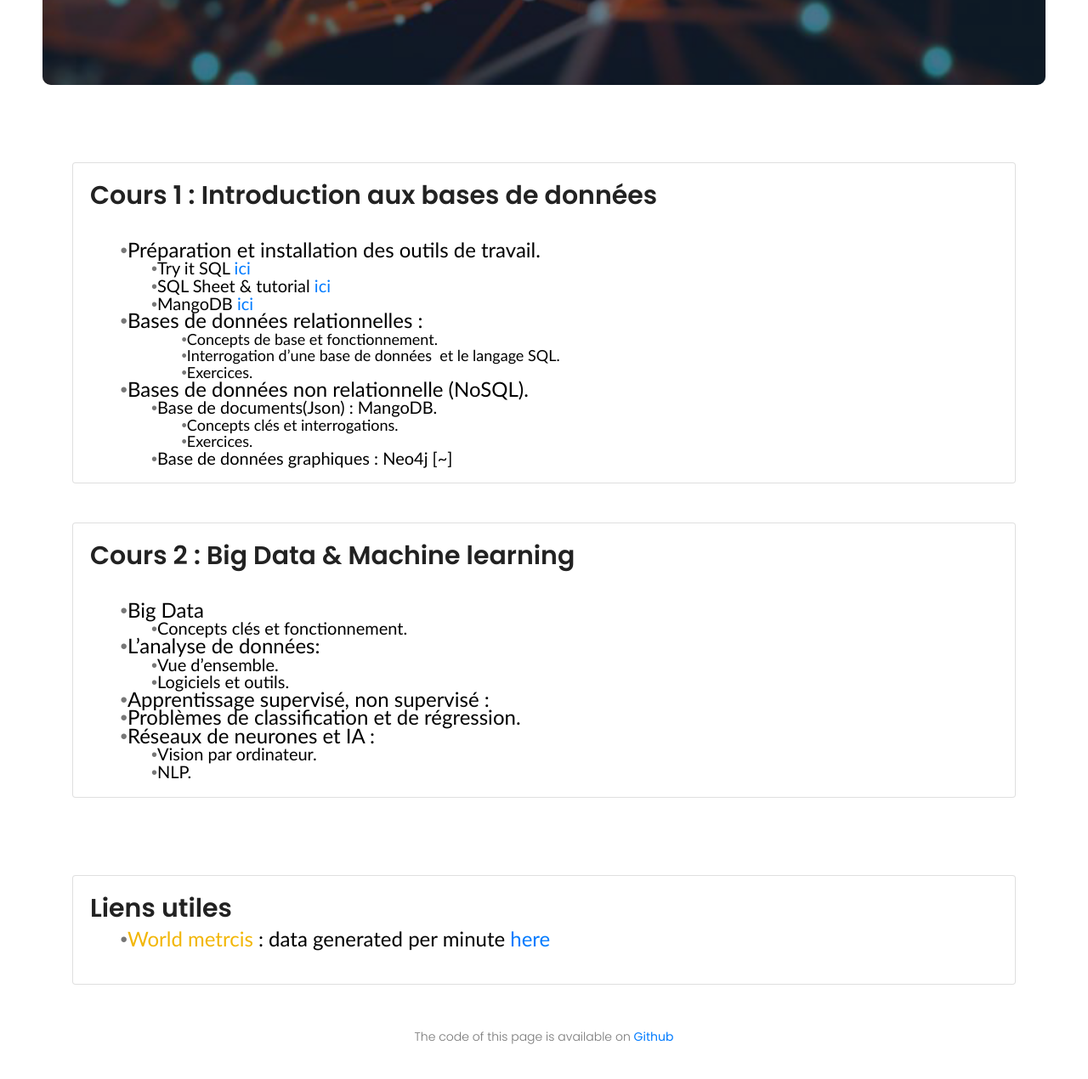
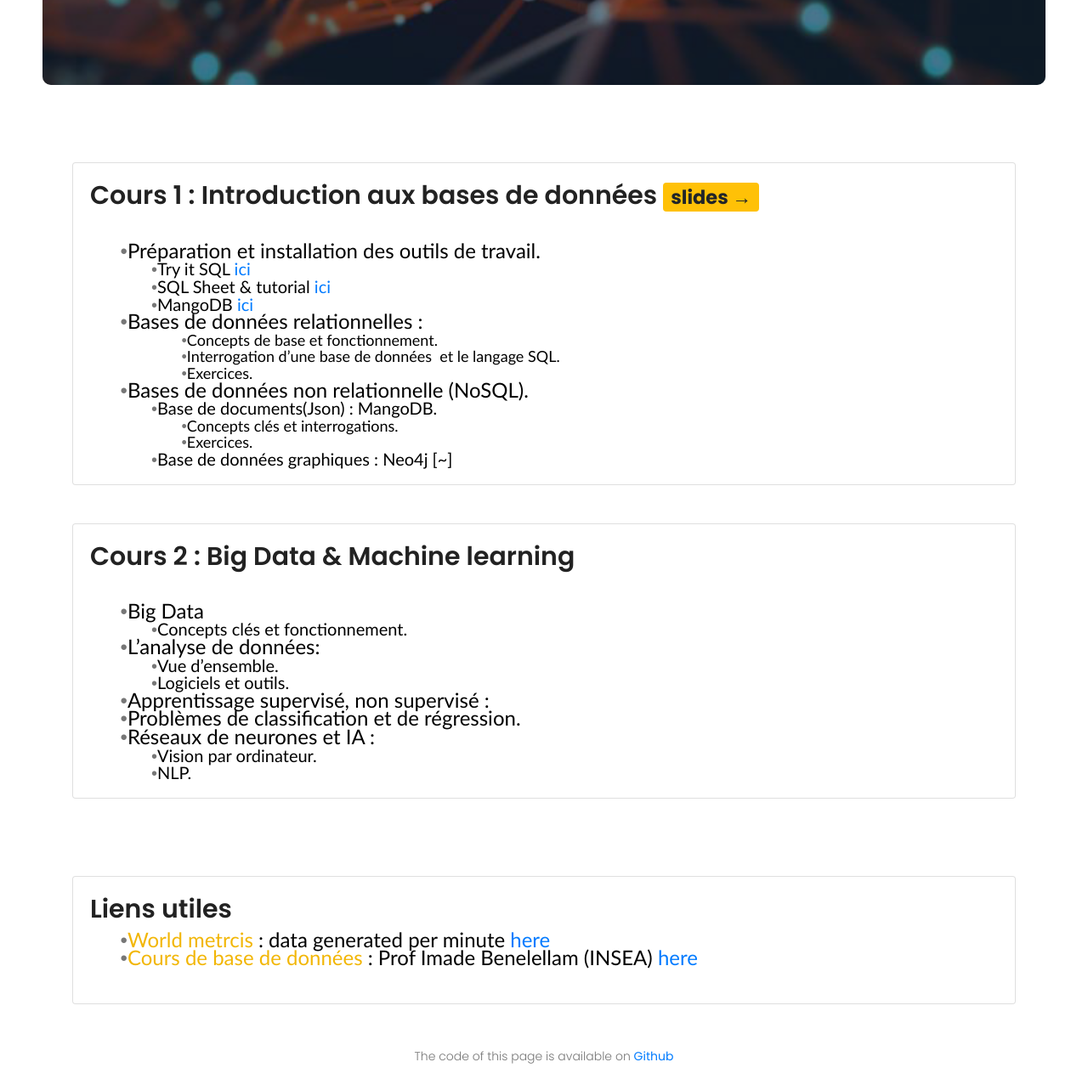
Before and after one commit to Z4ck404/cours_iseg, a plain HTML site: page index.html in a window 1280 px wide. Shown: the part 720-1990 px from the top of the page at 85% size. Before the commit the page ends 1968 px from the top, so only its background shows below. Drawn offline with nearby package versions, Linux system fonts and the light colour scheme.

Commit message:
added course materials

```diff
--- a/index.html
+++ b/index.html
@@ -70,7 +70,7 @@
 					<div class="card mb-12">
 						<div class="card-body">
 
-						  <h2 class="card-title">Cours 1 : Introduction aux bases de données </h2>
+						  <h2 class="card-title">Cours 1 : Introduction aux bases de données <a href="relationaldb_sql"><span class="badge badge-warning">slides &rarr;</span></a> </h2>
 						  <br>
 						  <div style="line-height:90%;margin-top:3.75pt;margin-bottom:0pt;margin-left:.56in;text-indent:-.19in;text-align:left;"><span style="font-size:24px;"><span style="font-family:Arial;">•</span></span><span style="font-size:24px;font-family:Calibri;color:black;">Préparation et installation des outils de travail</span><span style="font-size:24px;font-family:Calibri;color:black;">.</span></div>
 <div style="line-height:90%;margin-top:3.75pt;margin-bottom:0pt;margin-left:.94in;text-indent:-.19in;text-align:left;"><span style="font-size:20px;"><span style="font-family:Arial;">•</span></span><span style="font-size:20px;font-family:Calibri;color:black;">Try it SQL <a href="https://www.w3schools.com/sql/trysql.asp?filename=trysql_op_in"> ici</a> </span></div>
@@ -117,7 +117,8 @@
 						<div class="card-body">
 
 						  <h2 class="card-title">Liens utiles </h2>
-						  <div style="line-height:90%;margin-top:3.75pt;margin-bottom:0pt;margin-left:.56in;text-indent:-.19in;text-align:left;"><span style="font-size:24px;"><span style="font-family:Arial;">•</span></span><span style="font-size:24px;font-family:Calibri;color:black;"><b>World metrcis</b> :  data generated per minute <a href="https://www.worldometers.info/">here</a> </span></div>
+						  <div style="line-height:90%;margin-top:3.75pt;margin-bottom:0pt;margin-left:.56in;text-indent:-.19in;text-align:left;"><span style="font-size:24px;"><span style="font-family:Arial;">•</span></span><span style="font-size:24px;font-family:Calibri;color:black;"><b>World metrcis</b> : data generated per minute <a href="https://www.worldometers.info/">here</a> </span></div>
+						  <div style="line-height:90%;margin-top:3.75pt;margin-bottom:0pt;margin-left:.56in;text-indent:-.19in;text-align:left;"><span style="font-size:24px;"><span style="font-family:Arial;">•</span></span><span style="font-size:24px;font-family:Calibri;color:black;"><b>Cours de base de données </b> : Prof Imade Benelellam (INSEA) <a href="http://www.benelallam.org/teaching/data-bases/">here</a> </span></div>
 						  <br>
 
 						</div>
```
Also changed, not shown: 1 other file.
